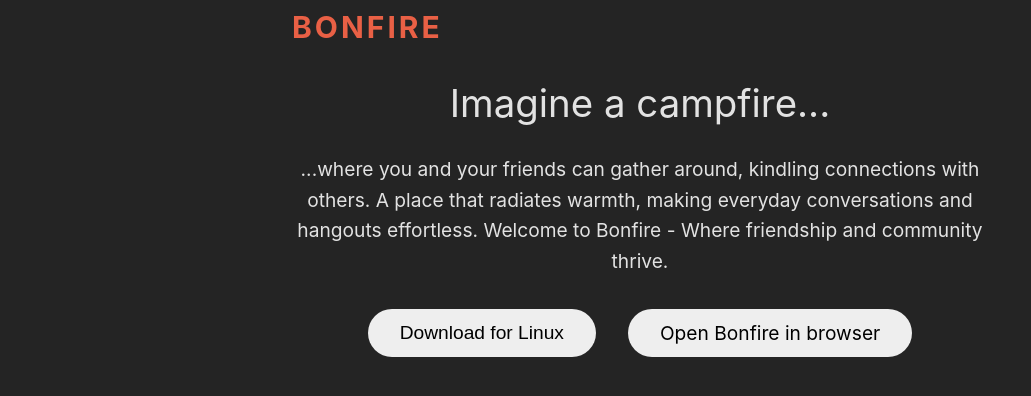
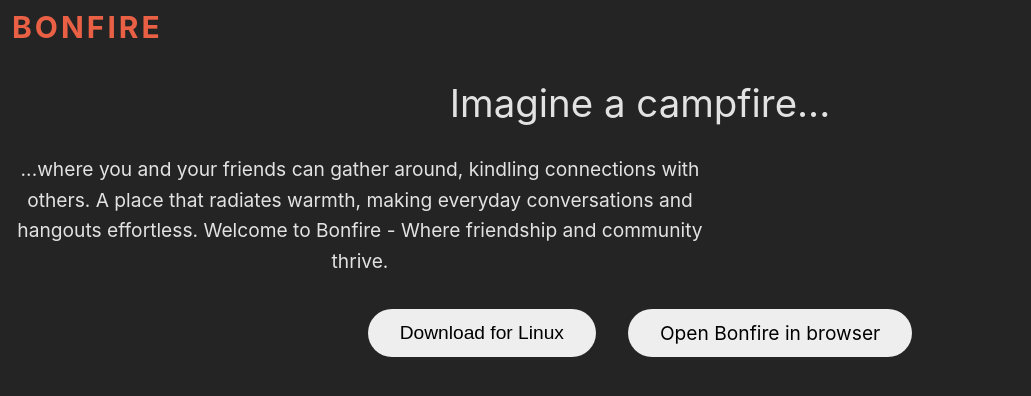
Before and after one commit to wiktor-falek/bonfire, a Vue app in the folder apps/frontend/: page / in a window 1280 px wide. Shown: the top 396 px of the page, without its empty margins (0-1031 px from the left). Built offline with nearby package versions, Linux system fonts and the light colour scheme; what @tanstack/vue-query would draw is missing.

Commit message:
responsive form

```diff
--- a/apps/frontend/src/style.css
+++ b/apps/frontend/src/style.css
@@ -35,8 +35,12 @@
   margin: 0;
   display: flex;
   place-items: center;
-  min-width: 320px;
+  width: 100vw;
   min-height: 100vh;
+}
+
+main {
+  width: 100vw;
 }
 
 button:hover {
--- a/apps/frontend/src/styles/auth-form.css
+++ b/apps/frontend/src/styles/auth-form.css
@@ -1,7 +1,21 @@
 .auth-form {
-  padding: 30px;
+  padding: 15px;
   background-color: #313338;
   border-radius: 4px;
+  width: 100vw;
+  box-sizing: border-box;
+}
+
+@media screen and (min-width: 480px) {
+  .auth-form {
+    width: 400px;
+    padding: 30px;
+  }
+}
+
+form {
+  display: flex;
+  flex-direction: column;
 }
 
 label {
@@ -18,9 +32,9 @@
   font-size: 1rem;
   height: 36px;
   padding: 2px 8px;
+  box-sizing: border-box;
   border: none;
   display: block;
-  width: 360px;
   border-radius: 2px;
   background-color: #1e1f22;
 }
@@ -41,7 +55,6 @@
   height: 44px;
   border: none;
   background-color: #e96045;
-  width: 100%;
   border-radius: 2px;
   margin-top: 24px;
   font-weight: bold;
```
